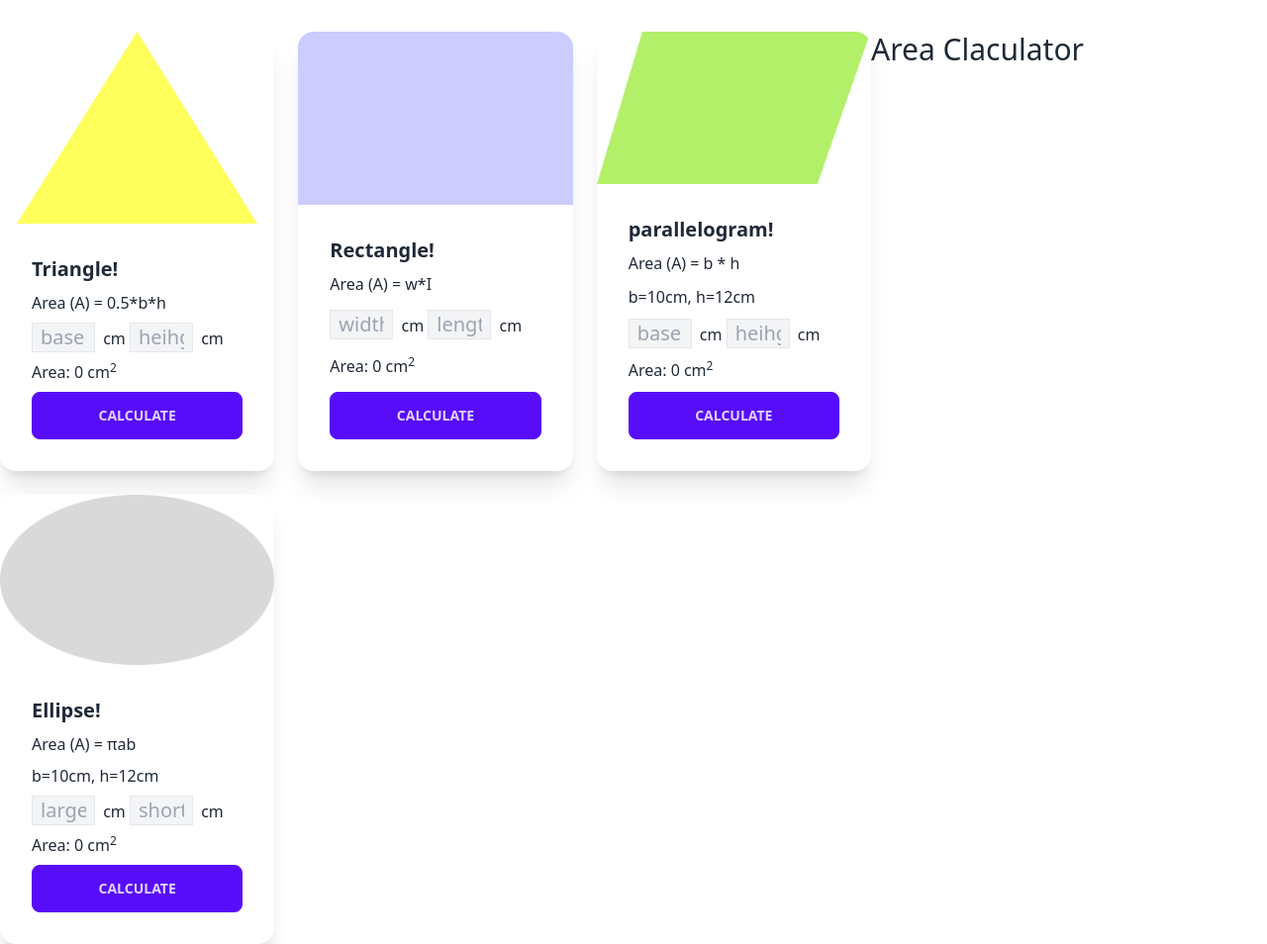
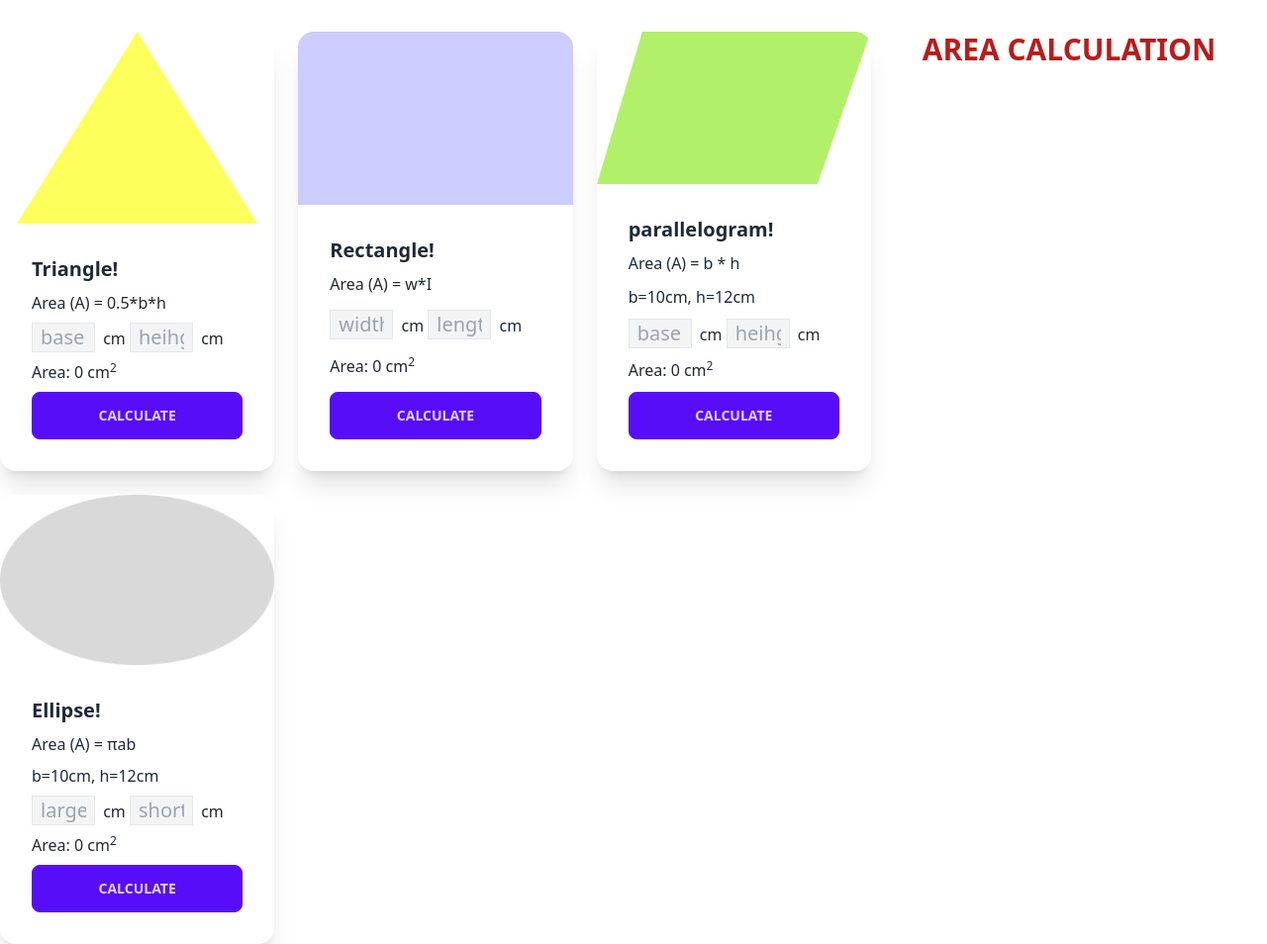
Before and after one commit to rajon777/geometry-genius-resources, a plain HTML site: page index.html in a window 1280 px wide. Shown: the whole page at 99% size. Drawn offline with nearby package versions, Linux system fonts and the light colour scheme.

Commit message:
complate the genmatry

```diff
--- a/index.html
+++ b/index.html
@@ -105,8 +105,8 @@
                 </div>
             </div>
             <!-- area calculator -->
-            <div class="w-[400px]">
-                <div class="text-3xl">Area Claculator</div>
+            <div class="w-[400px] text-center">
+                <div class="text-3xl font-bold text-red-700">AREA CALCULATION</div>
                 <div id="calculation-entry"></div>
             </div>
         </div>
```
